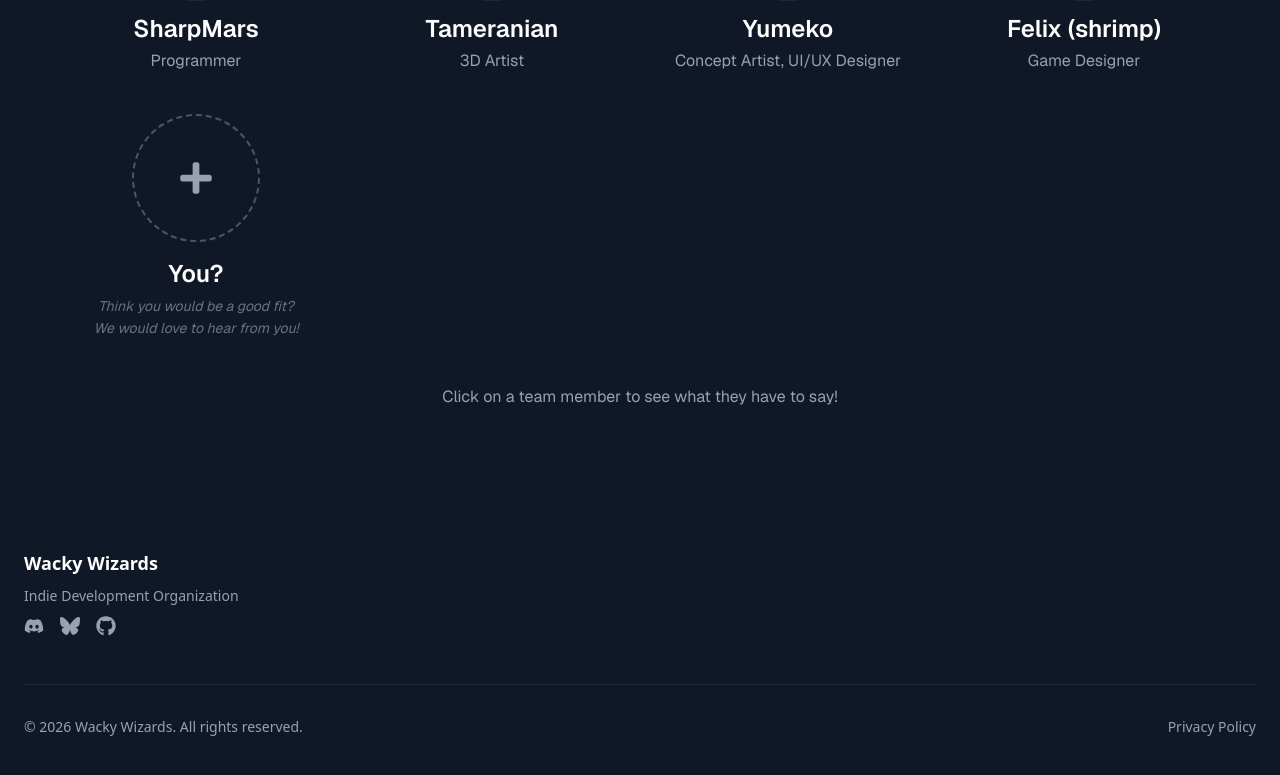
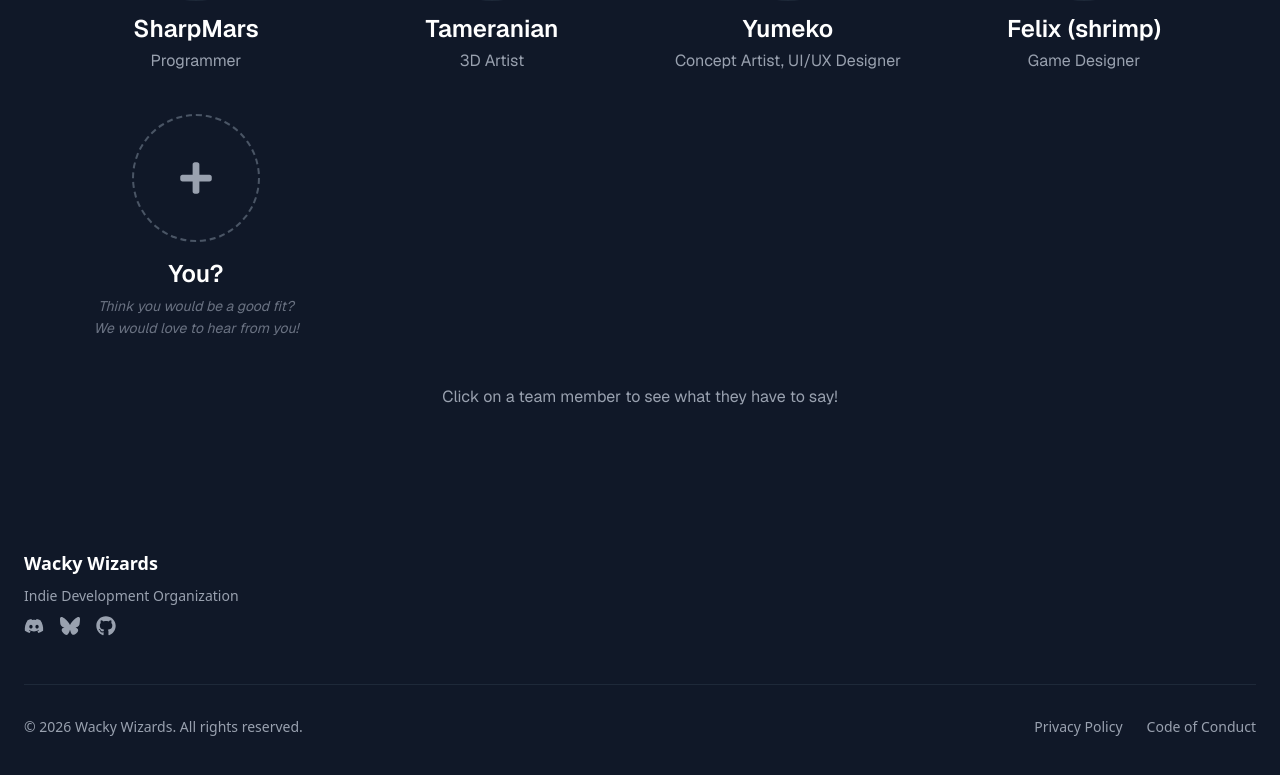
Before and after one commit to WackyWizards/Website, a Next.js app: page / in a window 1280 px wide. Shown: the part 2332-3107 px from the top of the page. Built offline with nearby package versions, Linux system fonts and the light colour scheme.

Commit message:
Add code of conduct to footer

```diff
--- a/src/app/components/footer.tsx
+++ b/src/app/components/footer.tsx
@@ -37,6 +37,9 @@ export default function Footer() {
               <Link href="/privacy" className="hover:text-white transition-colors">
                 Privacy Policy
               </Link>
+              <Link href="/conduct" className="hover:text-white transition-colors">
+                Code of Conduct
+              </Link>
             </div>
           </div>
         </div>
```
